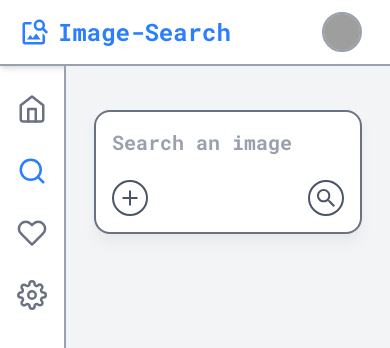
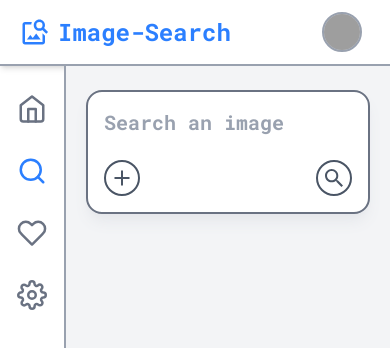
Before and after one commit to BassemArfaoui/ImageSearch-Client, a React (Vite) app: page /search in a window 390 px wide. Shown: the top 348 px of the page. Built offline with nearby package versions, Linux system fonts and the light colour scheme; grey boxes are pictures that could not be loaded.

Commit message:
add small edits

```diff
--- a/src/components/search/SearchArea.jsx
+++ b/src/components/search/SearchArea.jsx
@@ -6,7 +6,7 @@ function SearchArea() {
 
     const [searchQuery, setSearchQuery] = useState("");
   return (
-    <div className="w-full flex justify-center px-4 md:px-8 ">
+    <div className="w-full flex justify-center px-2 md:px-8 ">
       <div className="search-area border-2 bg-white border-gray-500 p-4 w-full rounded-2xl md:w-200 shadow-lg shadow-gray-200">
         <div className="search-box ">
           <input
--- a/src/pages/SearchPage.jsx
+++ b/src/pages/SearchPage.jsx
@@ -3,7 +3,7 @@ import SearchArea from '../components/search/SearchArea'
 
 function SearchPage() {
   return (
-    <div className='pt-10'>
+    <div className='pt-5 md:pt-10'>
         <title>Image-Search : Search</title>
         <SearchArea />
     </div>
```
